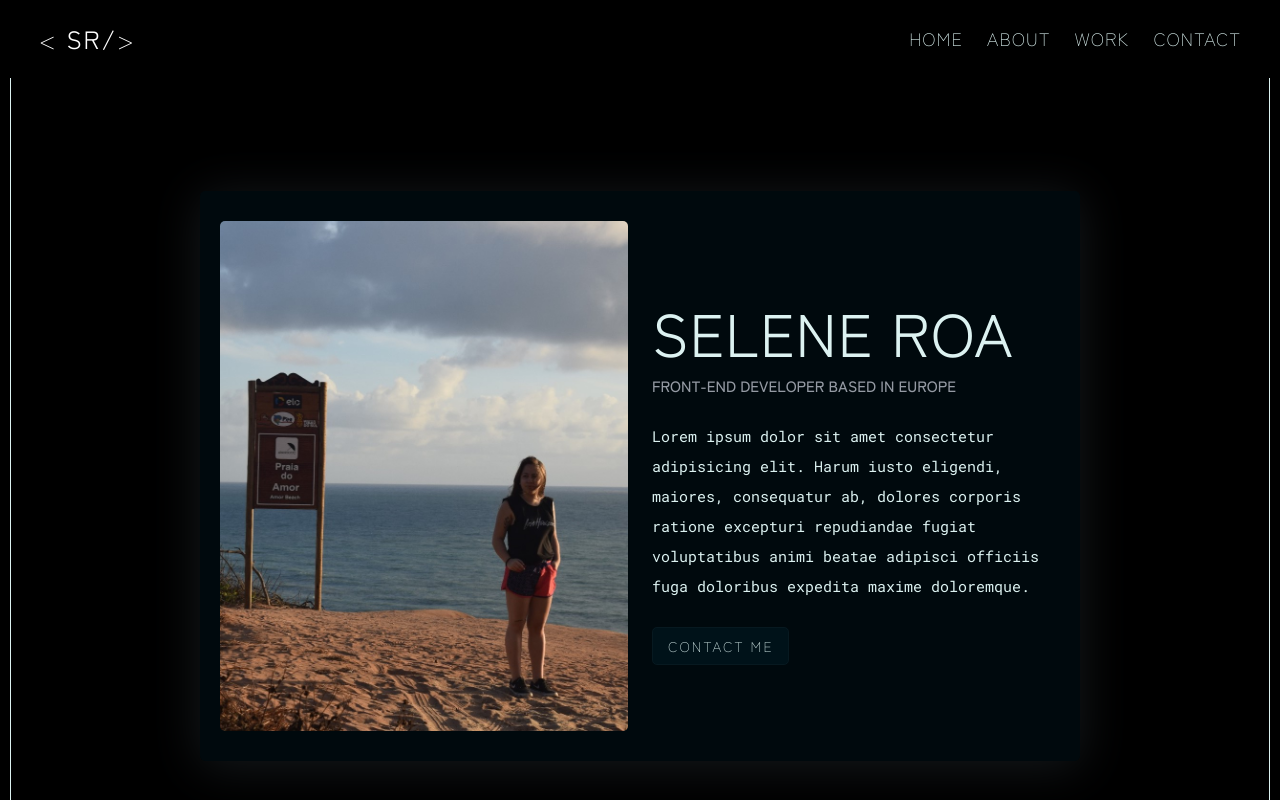
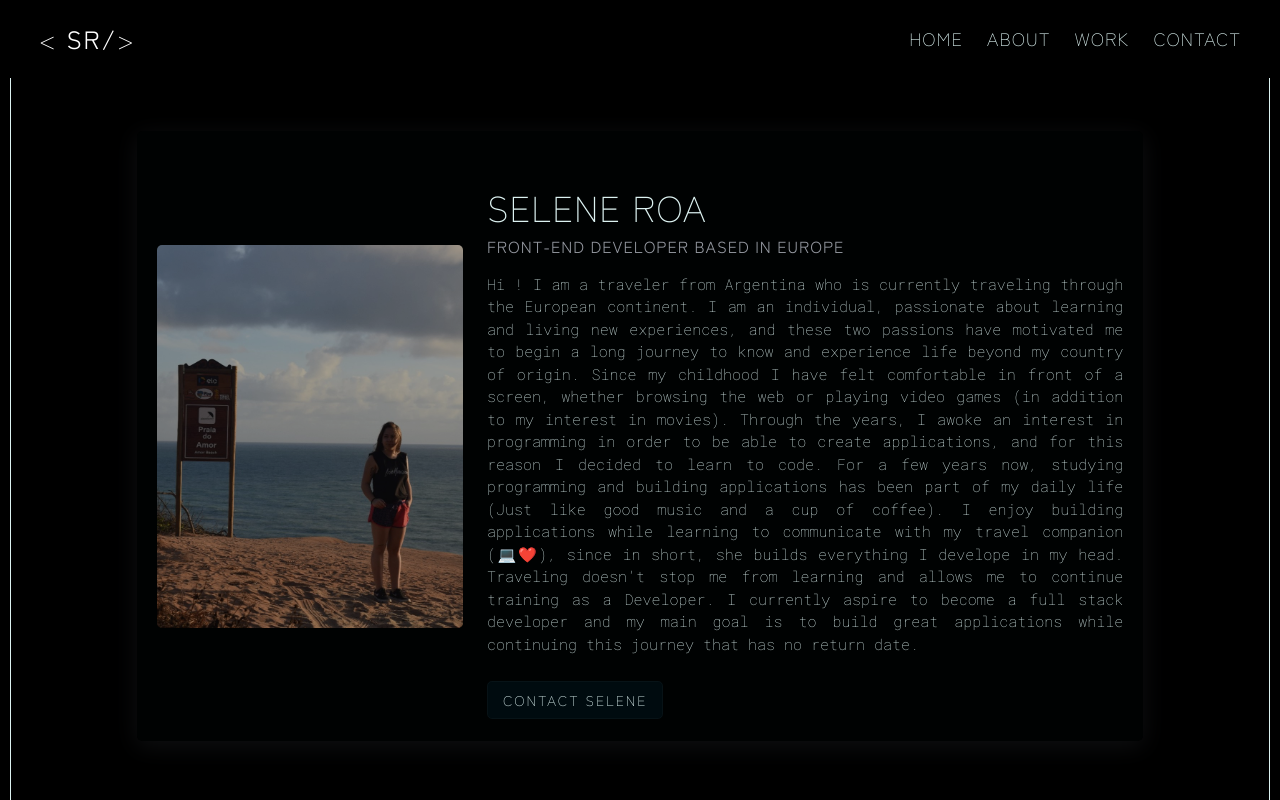
Before and after one commit to punkername007/portfolio-react, a React (Create React App) app: page /about in a window 1280 px wide. Shown: the top 800 px of the page. Built offline with nearby package versions, Linux system fonts and the light colour scheme.

Commit message:
Created About page

```diff
--- a/src/Navigation.js
+++ b/src/Navigation.js
@@ -11,7 +11,7 @@ export default function Navigation() {
           &lt; <b>SR/</b>&gt;
         </Navbar.Brand>
         <Navbar.Toggle className="me-4" />
-        <Navbar.Collapse className="ms-4">
+        <Navbar.Collapse className="ps-5 collapse ">
           <Nav className="navbar-links ms-auto me-4">
             <NavLink to="/" className="me-4">
               Home
--- a/src/Pages/About.js
+++ b/src/Pages/About.js
@@ -9,24 +9,38 @@ export default function About() {
     <div className="About">
       <div className="container info-container">
         <div className="row align-items-center">
-          <div className="col-sm-6">
+          <div className="col-lg-4">
             <img src={avatar} alt="Selene Roa" className="img-fluid" />
           </div>
-          <div className="col-sm-6">
-            <h1>SELENE ROA</h1>
+          <div className="col-lg-8">
+            <h1 className="mt-4 mt-ms-none">SELENE ROA</h1>
             <h2>FRONT-END DEVELOPER BASED IN EUROPE</h2>
-            <p className="pt-3 pb-3">
-              Lorem ipsum dolor sit amet consectetur adipisicing elit. Harum
-              iusto eligendi, maiores, consequatur ab, dolores corporis ratione
-              excepturi repudiandae fugiat voluptatibus animi beatae adipisci
-              officiis fuga doloribus expedita maxime doloremque.
+            <p className="pt-2 pb-3">
+              Hi ! I am a traveler from Argentina who is currently traveling
+              through the European continent. I am an individual, passionate
+              about learning and living new experiences, and these two passions
+              have motivated me to begin a long journey to know and experience
+              life beyond my country of origin. Since my childhood I have felt
+              comfortable in front of a screen, whether browsing the web or
+              playing video games (in addition to my interest in movies).
+              Through the years, I awoke an interest in programming in order to
+              be able to create applications, and for this reason I decided to
+              learn to code. For a few years now, studying programming and
+              building applications has been part of my daily life (Just like
+              good music and a cup of coffee). I enjoy building applications
+              while learning to communicate with my travel companion (💻❤️),
+              since in short, she builds everything I develope in my head.
+              Traveling doesn't stop me from learning and allows me to continue
+              training as a Developer. I currently aspire to become a full stack
+              developer and my main goal is to build great applications while
+              continuing this journey that has no return date.
             </p>
             <a
               href="/contact"
               className="project-button"
               title="Contact Selene Roa"
             >
-              CONTACT ME
+              CONTACT SELENE
             </a>
           </div>
         </div>
--- a/src/Pages/styles/About.css
+++ b/src/Pages/styles/About.css
@@ -1,32 +1,36 @@
 .info-container {
-  background-color: var(--secondary-color);
+  background-color: #0db5f802;
   border-radius: 5px;
-  box-shadow: 0px 5px 50px rgba(139, 166, 187, 0.158);
-  margin: 120px auto;
+  box-shadow: 0px 5px 25px rgba(208, 229, 251, 0.07);
+  margin: 60px auto;
   padding: 30px 20px;
-  width: 70%;
+  width: 80%;
 }
 
 .info-container img {
   border-radius: 5px;
+  filter: brightness(70%);
 }
 
 .info-container h1 {
-  font-size: 60px;
-  font-weight: 400;
+  font-size: 36px;
+  font-weight: 300;
   letter-spacing: 1px;
 }
 
 .info-container h2 {
   color: #c5cbd6bf;
-  font-size: 15px;
-  line-height: 1.5;
+  font-size: 16px;
+  font-weight: 400;
+  letter-spacing: 1px;
+  line-height: 1.3;
 }
 
 .info-container p {
   font-family: var(--secondary-font);
   font-size: 15px;
-  line-height: 2;
+  font-weight: 100;
+  text-align: justify;
 }
 
 @media (max-width: 992px) {
@@ -34,20 +38,4 @@
     width: 80%;
     margin-bottom: 50px;
   }
-
-  .info-container h1 {
-    font-size: 36px;
-  }
-
-  .info-container h2 {
-    font-size: 11px;
-  }
-
-  .info-container p {
-    font-size: 10px;
-  }
-
-  .info-container .project-button {
-    font-size: 12px;
-  }
 }
```
